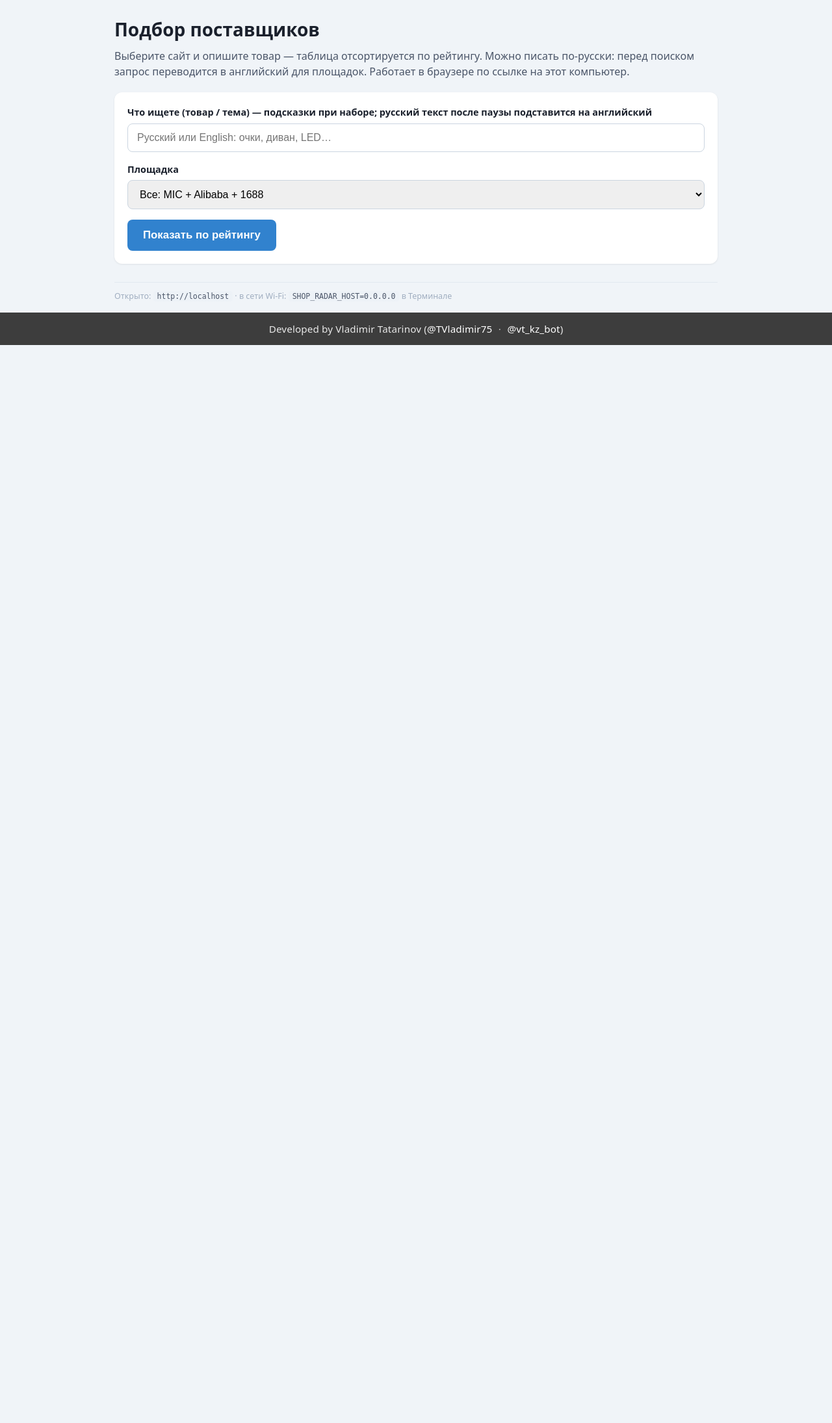
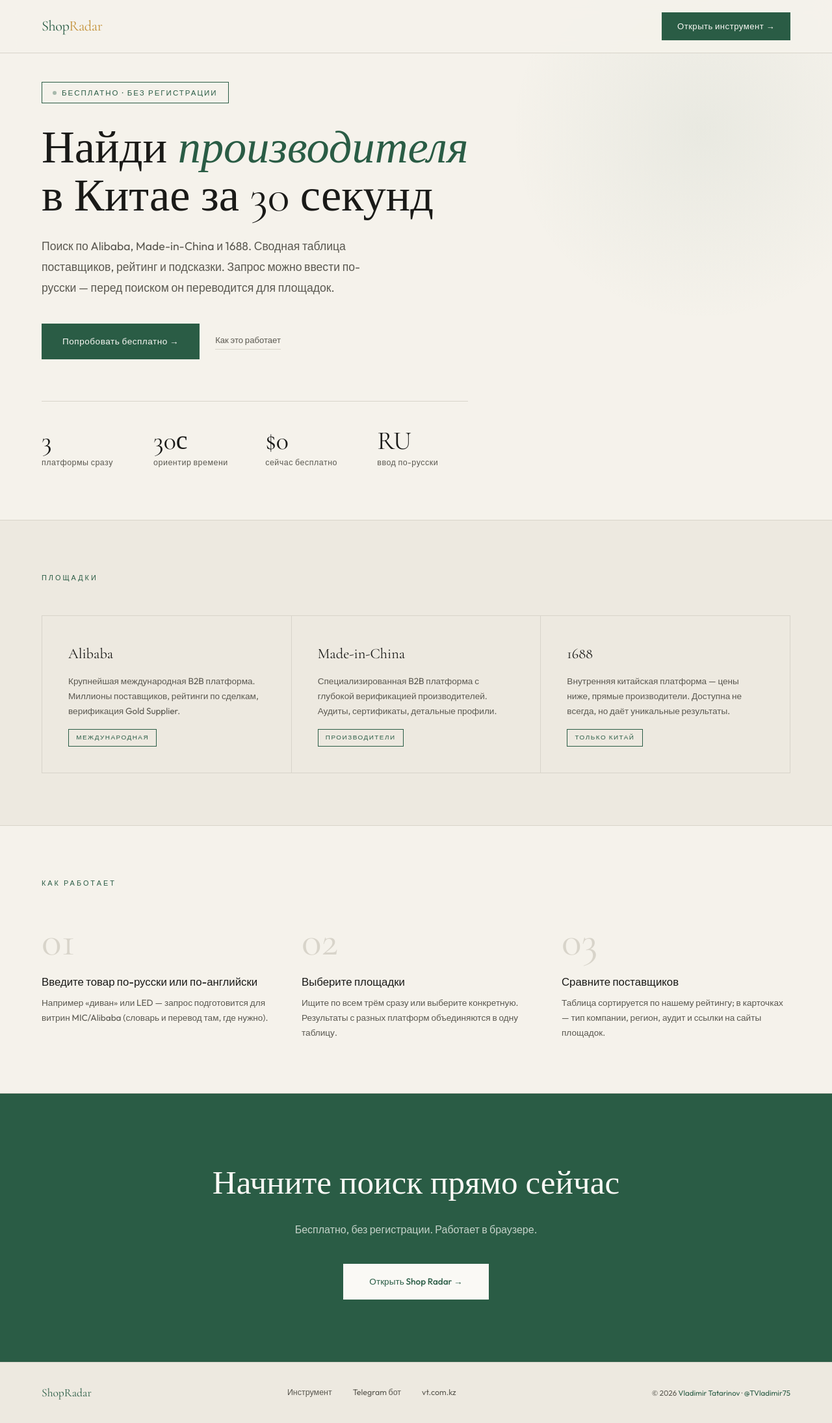
Before and after one commit to TVladimir75/shop-radar-web, a FastAPI app: page / in a window 1280 px wide. Shown: the whole page at 65% size. Before the commit the page ends 531 px from the top, so only its background shows below. Run offline with FastAPI, Linux system fonts and the light colour scheme.

Commit message:
Кратко что поменяли

```diff
--- a/app/main.py
+++ b/app/main.py
@@ -14,7 +14,7 @@ from app.scrapers.alibaba_scraper import fetch_suppliers as fetch_alibaba
 from app.scrapers.cn1688 import fetch_suppliers as fetch_1688
 from app.scrapers.mic import fetch_suppliers as fetch_mic
 from app.query_translate import prepare_query_for_platforms
-from app.site_meta import footer_context
+from app.site_meta import footer_context, landing_context, tool_href
 from app.suggestions import suggest as suggest_products
 
 BASE = Path(__file__).resolve().parent.parent
@@ -49,7 +49,7 @@ async def _render_search_page(
     merge_note: str | None = None
 
     if not product:
-        error = "Введите, что ищете (например: LED street light)."
+        pass
     else:
         try:
             raw, merge_note = await _load_rows(product, site_id)
@@ -176,7 +176,15 @@ app.mount("/static", StaticFiles(directory=str(BASE / "static")), name="static")
 
 
 @app.get("/", response_class=HTMLResponse)
-async def home(request: Request) -> HTMLResponse:
+async def landing(request: Request) -> HTMLResponse:
+    """Лицевая страница; инструмент поиска — /tool."""
+    tool_rel = str(request.url_for("tool_home"))
+    ctx = {**landing_context(), "tool_url": tool_href(tool_rel)}
+    return templates.TemplateResponse(request, "landing.html", ctx)
+
+
+@app.get("/tool", response_class=HTMLResponse, name="tool_home")
+async def tool_home(request: Request) -> HTMLResponse:
     return templates.TemplateResponse(
         request,
         "index.html",
--- a/static/style.css
+++ b/static/style.css
@@ -8,6 +8,18 @@ body {
   overflow-x: hidden;
 }
 .wrap { max-width: 960px; margin: 0 auto; padding: 24px 16px 48px; }
+.lead-tool-nav {
+  margin: 0 0 10px;
+  font-size: 0.85rem;
+}
+.lead-tool-nav a {
+  color: #4a5568;
+  text-decoration: none;
+}
+.lead-tool-nav a:hover {
+  color: #3182ce;
+  text-decoration: underline;
+}
 .head h1 { margin: 0 0 8px; font-size: 1.75rem; }
 .lead { margin: 0; color: #4a5568; font-size: 1rem; }
 .card {
--- a/templates/index.html
+++ b/templates/index.html
@@ -9,6 +9,7 @@
 <body>
   <div class="wrap">
     <header class="head">
+      <p class="lead-tool-nav"><a href="/">← Shop Radar</a></p>
       <h1>Подбор поставщиков</h1>
       <p class="lead">Выберите сайт и опишите товар — таблица отсортируется по рейтингу. Можно писать по-русски: перед поиском запрос переводится в английский для площадок. Работает в браузере{% if '127.0.0.1' in page_base_url or 'localhost' in page_base_url %} по ссылке на этот компьютер{% endif %}.</p>
     </header>
--- /dev/null
+++ b/templates/landing.html
@@ -0,0 +1,481 @@
+<!DOCTYPE html>
+<html lang="ru">
+<head>
+<meta charset="UTF-8">
+<meta name="viewport" content="width=device-width, initial-scale=1.0">
+<title>Shop Radar — Поиск поставщиков в Китае</title>
+<link href="https://fonts.googleapis.com/css2?family=Cormorant+Garamond:ital,wght@0,400;0,600;1,400&family=Outfit:wght@300;400;500&display=swap" rel="stylesheet">
+<style>
+  :root {
+    --bg: #f5f2eb;
+    --bg2: #ede9e0;
+    --text: #1a1a18;
+    --text2: #5a5850;
+    --accent: #2a5c45;
+    --accent2: #3d7a5e;
+    --gold: #c4923a;
+    --border: #d8d4ca;
+    --white: #faf9f5;
+  }
+
+  * { margin: 0; padding: 0; box-sizing: border-box; }
+  html { scroll-behavior: smooth; }
+
+  body {
+    background: var(--bg);
+    color: var(--text);
+    font-family: 'Outfit', sans-serif;
+    font-weight: 400;
+    line-height: 1.65;
+    overflow-x: hidden;
+  }
+
+  nav {
+    position: fixed;
+    top: 0; left: 0; right: 0;
+    z-index: 100;
+    display: flex;
+    align-items: center;
+    justify-content: space-between;
+    padding: 1.2rem 4rem;
+    background: rgba(245,242,235,0.92);
+    backdrop-filter: blur(12px);
+    border-bottom: 1px solid var(--border);
+  }
+
+  .nav-logo {
+    font-family: 'Cormorant Garamond', serif;
+    font-size: 1.4rem;
+    color: var(--accent);
+    letter-spacing: -0.5px;
+  }
+
+  .nav-logo span { color: var(--gold); }
+
+  .nav-cta {
+    background: var(--accent);
+    color: var(--white);
+    text-decoration: none;
+    font-size: 0.82rem;
+    font-weight: 500;
+    letter-spacing: 0.5px;
+    padding: 0.65rem 1.5rem;
+    transition: background 0.25s;
+  }
+
+  .nav-cta:hover { background: var(--accent2); }
+
+  .hero {
+    min-height: 100vh;
+    display: flex;
+    align-items: center;
+    padding: 7rem 4rem 4rem;
+    position: relative;
+    overflow: hidden;
+  }
+
+  .hero::before {
+    content: '';
+    position: absolute;
+    top: -100px; right: -100px;
+    width: 600px; height: 600px;
+    border-radius: 50%;
+    background: radial-gradient(circle, rgba(42,92,69,0.06) 0%, transparent 70%);
+    pointer-events: none;
+  }
+
+  .hero-inner {
+    max-width: 680px;
+    animation: fadeUp 0.8s ease forwards;
+    opacity: 0;
+  }
+
+  @keyframes fadeUp {
+    from { opacity: 0; transform: translateY(24px); }
+    to { opacity: 1; transform: translateY(0); }
+  }
+
+  .hero-badge {
+    display: inline-flex;
+    align-items: center;
+    gap: 0.5rem;
+    font-size: 0.72rem;
+    letter-spacing: 2px;
+    text-transform: uppercase;
+    color: var(--accent);
+    border: 1px solid var(--accent);
+    padding: 0.4rem 1rem;
+    margin-bottom: 2rem;
+    font-weight: 500;
+  }
+
+  .hero-badge::before {
+    content: '';
+    width: 6px; height: 6px;
+    background: var(--accent);
+    border-radius: 50%;
+    animation: pulse 2s infinite;
+  }
+
+  @keyframes pulse {
+    0%, 100% { opacity: 1; }
+    50% { opacity: 0.3; }
+  }
+
+  h1 {
+    font-family: 'Cormorant Garamond', serif;
+    font-size: clamp(3rem, 5.5vw, 5.5rem);
+    line-height: 1.05;
+    color: var(--text);
+    margin-bottom: 1.5rem;
+    font-weight: 400;
+  }
+
+  h1 em {
+    font-style: italic;
+    color: var(--accent);
+  }
+
+  .hero-sub {
+    font-size: 1.1rem;
+    color: var(--text2);
+    max-width: 520px;
+    margin-bottom: 2.5rem;
+    line-height: 1.8;
+  }
+
+  .hero-actions {
+    display: flex;
+    align-items: center;
+    gap: 1.5rem;
+    flex-wrap: wrap;
+  }
+
+  .btn-primary {
+    display: inline-flex;
+    align-items: center;
+    gap: 0.8rem;
+    background: var(--accent);
+    color: var(--white);
+    text-decoration: none;
+    font-size: 0.85rem;
+    font-weight: 500;
+    letter-spacing: 0.5px;
+    padding: 1rem 2rem;
+    transition: background 0.25s, gap 0.25s;
+  }
+
+  .btn-primary:hover { background: var(--accent2); gap: 1.2rem; }
+
+  .btn-secondary {
+    font-size: 0.82rem;
+    color: var(--text2);
+    text-decoration: none;
+    border-bottom: 1px solid var(--border);
+    padding-bottom: 2px;
+    transition: color 0.2s, border-color 0.2s;
+  }
+
+  .btn-secondary:hover { color: var(--accent); border-color: var(--accent); }
+
+  .stats {
+    display: grid;
+    grid-template-columns: repeat(4, 1fr);
+    gap: 2rem;
+    margin-top: 4rem;
+    padding-top: 2.5rem;
+    border-top: 1px solid var(--border);
+  }
+
+  .stat-num {
+    font-family: 'Cormorant Garamond', serif;
+    font-size: 2.5rem;
+    color: var(--text);
+    line-height: 1;
+    margin-bottom: 0.25rem;
+  }
+
+  .stat-label {
+    font-size: 0.78rem;
+    color: var(--text2);
+    letter-spacing: 0.5px;
+  }
+
+  .platforms {
+    padding: 5rem 4rem;
+    border-top: 1px solid var(--border);
+    background: var(--bg2);
+  }
+
+  .section-label {
+    font-size: 0.68rem;
+    letter-spacing: 3px;
+    text-transform: uppercase;
+    color: var(--accent);
+    font-weight: 500;
+    margin-bottom: 3rem;
+  }
+
+  .platforms-grid {
+    display: grid;
+    grid-template-columns: repeat(3, 1fr);
+    gap: 1px;
+    background: var(--border);
+    border: 1px solid var(--border);
+  }
+
+  .platform-card {
+    background: var(--bg2);
+    padding: 2.5rem;
+    transition: background 0.25s;
+  }
+
+  .platform-card:hover { background: var(--white); }
+
+  .platform-name {
+    font-family: 'Cormorant Garamond', serif;
+    font-size: 1.4rem;
+    color: var(--text);
+    margin-bottom: 0.75rem;
+  }
+
+  .platform-desc {
+    font-size: 0.85rem;
+    color: var(--text2);
+    line-height: 1.7;
+  }
+
+  .platform-tag {
+    display: inline-block;
+    font-size: 0.62rem;
+    letter-spacing: 1.5px;
+    text-transform: uppercase;
+    color: var(--accent);
+    border: 1px solid var(--accent);
+    padding: 0.25rem 0.7rem;
+    margin-top: 1rem;
+  }
+
+  .how {
+    padding: 5rem 4rem;
+    border-top: 1px solid var(--border);
+  }
+
+  .how-grid {
+    display: grid;
+    grid-template-columns: repeat(3, 1fr);
+    gap: 3rem;
+    margin-top: 3rem;
+  }
+
+  .how-step {
+    position: relative;
+  }
+
+  .step-num {
+    font-family: 'Cormorant Garamond', serif;
+    font-size: 4rem;
+    color: var(--border);
+    line-height: 1;
+    margin-bottom: 1rem;
+  }
+
+  .step-title {
+    font-size: 1.05rem;
+    font-weight: 500;
+    color: var(--text);
+    margin-bottom: 0.5rem;
+  }
+
+  .step-desc {
+    font-size: 0.85rem;
+    color: var(--text2);
+    line-height: 1.7;
+  }
+
+  .cta-section {
+    padding: 6rem 4rem;
+    border-top: 1px solid var(--border);
+    background: var(--accent);
+    text-align: center;
+  }
+
+  .cta-section h2 {
+    font-family: 'Cormorant Garamond', serif;
+    font-size: clamp(2rem, 4vw, 3.5rem);
+    color: var(--white);
+    margin-bottom: 1rem;
+    font-weight: 400;
+  }
+
+  .cta-section p {
+    font-size: 1rem;
+    color: rgba(250,249,245,0.75);
+    margin-bottom: 2.5rem;
+  }
+
+  .btn-white {
+    display: inline-flex;
+    align-items: center;
+    gap: 0.8rem;
+    background: var(--white);
+    color: var(--accent);
+    text-decoration: none;
+    font-size: 0.85rem;
+    font-weight: 500;
+    padding: 1rem 2.5rem;
+    transition: gap 0.25s;
+  }
+
+  .btn-white:hover { gap: 1.2rem; }
+
+  footer {
+    padding: 2rem 4rem;
+    border-top: 1px solid var(--border);
+    background: var(--bg2);
+    display: flex;
+    align-items: center;
+    justify-content: space-between;
+    flex-wrap: wrap;
+    gap: 1rem;
+  }
+
+  .footer-logo {
+    font-family: 'Cormorant Garamond', serif;
+    font-size: 1.1rem;
+    color: var(--accent);
+  }
+
+  .footer-links {
+    display: flex;
+    gap: 2rem;
+  }
+
+  .footer-links a {
+    font-size: 0.78rem;
+    color: var(--text2);
+    text-decoration: none;
+    transition: color 0.2s;
+  }
+
+  .footer-links a:hover { color: var(--accent); }
+
+  .footer-copy {
+    font-size: 0.72rem;
+    color: var(--text2);
+  }
+
+  @media (max-width: 900px) {
+    nav { padding: 1rem 1.5rem; }
+    .hero { padding: 6rem 1.5rem 3rem; }
+    .platforms { padding: 3rem 1.5rem; }
+    .platforms-grid { grid-template-columns: 1fr; }
+    .how { padding: 3rem 1.5rem; }
+    .how-grid { grid-template-columns: 1fr; gap: 2rem; }
+    .cta-section { padding: 4rem 1.5rem; }
+    footer { padding: 1.5rem; flex-direction: column; }
+    .stats { grid-template-columns: repeat(2, 1fr); gap: 1.5rem; }
+  }
+</style>
+</head>
+<body>
+
+<nav>
+  <div class="nav-logo">Shop<span>Radar</span></div>
+  <a href="{{ tool_url }}" class="nav-cta">Открыть инструмент →</a>
+</nav>
+
+<section class="hero">
+  <div class="hero-inner">
+    <div class="hero-badge">Бесплатно · Без регистрации</div>
+    <h1>Найди <em>производителя</em><br>в Китае за 30 секунд</h1>
+    <p class="hero-sub">Поиск по Alibaba, Made-in-China и 1688. Сводная таблица поставщиков, рейтинг и подсказки. Запрос можно ввести по-русски — перед поиском он переводится для площадок.</p>
+    <div class="hero-actions">
+      <a href="{{ tool_url }}" class="btn-primary">
+        Попробовать бесплатно →
+      </a>
+      <a href="#how" class="btn-secondary">Как это работает</a>
+    </div>
+    <div class="stats">
+      <div>
+        <div class="stat-num">3</div>
+        <div class="stat-label">платформы сразу</div>
+      </div>
+      <div>
+        <div class="stat-num">30с</div>
+        <div class="stat-label">ориентир времени</div>
+      </div>
+      <div>
+        <div class="stat-num">$0</div>
+        <div class="stat-label">сейчас бесплатно</div>
+      </div>
+      <div>
+        <div class="stat-num">RU</div>
+        <div class="stat-label">ввод по-русски</div>
+      </div>
+    </div>
+  </div>
+</section>
+
+<section class="platforms">
+  <div class="section-label">Площадки</div>
+  <div class="platforms-grid">
+    <div class="platform-card">
+      <div class="platform-name">Alibaba</div>
+      <div class="platform-desc">Крупнейшая международная B2B платформа. Миллионы поставщиков, рейтинги по сделкам, верификация Gold Supplier.</div>
+      <div class="platform-tag">Международная</div>
+    </div>
+    <div class="platform-card">
+      <div class="platform-name">Made-in-China</div>
+      <div class="platform-desc">Специализированная B2B платформа с глубокой верификацией производителей. Аудиты, сертификаты, детальные профили.</div>
+      <div class="platform-tag">Производители</div>
+    </div>
+    <div class="platform-card">
+      <div class="platform-name">1688</div>
+      <div class="platform-desc">Внутренняя китайская платформа — цены ниже, прямые производители. Доступна не всегда, но даёт уникальные результаты.</div>
+      <div class="platform-tag">Только Китай</div>
+    </div>
+  </div>
+</section>
+
+<section class="how" id="how">
+  <div class="section-label">Как работает</div>
+  <div class="how-grid">
+    <div class="how-step">
+      <div class="step-num">01</div>
+      <div class="step-title">Введите товар по-русски или по-английски</div>
+      <div class="step-desc">Например «диван» или LED — запрос подготовится для витрин MIC/Alibaba (словарь и перевод там, где нужно).</div>
+    </div>
+    <div class="how-step">
+      <div class="step-num">02</div>
+      <div class="step-title">Выберите площадки</div>
+      <div class="step-desc">Ищите по всем трём сразу или выберите конкретную. Результаты с разных платформ объединяются в одну таблицу.</div>
+    </div>
+    <div class="how-step">
+      <div class="step-num">03</div>
+      <div class="step-title">Сравните поставщиков</div>
+      <div class="step-desc">Таблица сортируется по нашему рейтингу; в карточках — тип компании, регион, аудит и ссылки на сайты площадок.</div>
+    </div>
+  </div>
+</section>
+
+<section class="cta-section">
+  <h2>Начните поиск прямо сейчас</h2>
+  <p>Бесплатно, без регистрации. Работает в браузере.</p>
+  <a href="{{ tool_url }}" class="btn-white">
+    Открыть Shop Radar →
+  </a>
+</section>
+
+<footer>
+  <div class="footer-logo">ShopRadar</div>
+  <div class="footer-links">
+    <a href="{{ tool_url }}">Инструмент</a>
+    <a href="{{ footer_bot_url }}" target="_blank" rel="noopener noreferrer">Telegram бот</a>
+    <a href="{{ brand_site_url }}" target="_blank" rel="noopener noreferrer">vt.com.kz</a>
+  </div>
+  <div class="footer-copy">© 2026 <a href="{{ brand_site_url }}" target="_blank" rel="noopener noreferrer" style="color: var(--accent); text-decoration: none;">{{ footer_dev_name }}</a> · <a href="{{ footer_telegram_url }}" target="_blank" rel="noopener noreferrer" style="color: var(--accent); text-decoration: none;">@{{ footer_telegram_handle }}</a></div>
+</footer>
+
+</body>
+</html>
```
Also changed, not shown: app/site_meta.py (+17 -0 lines).
